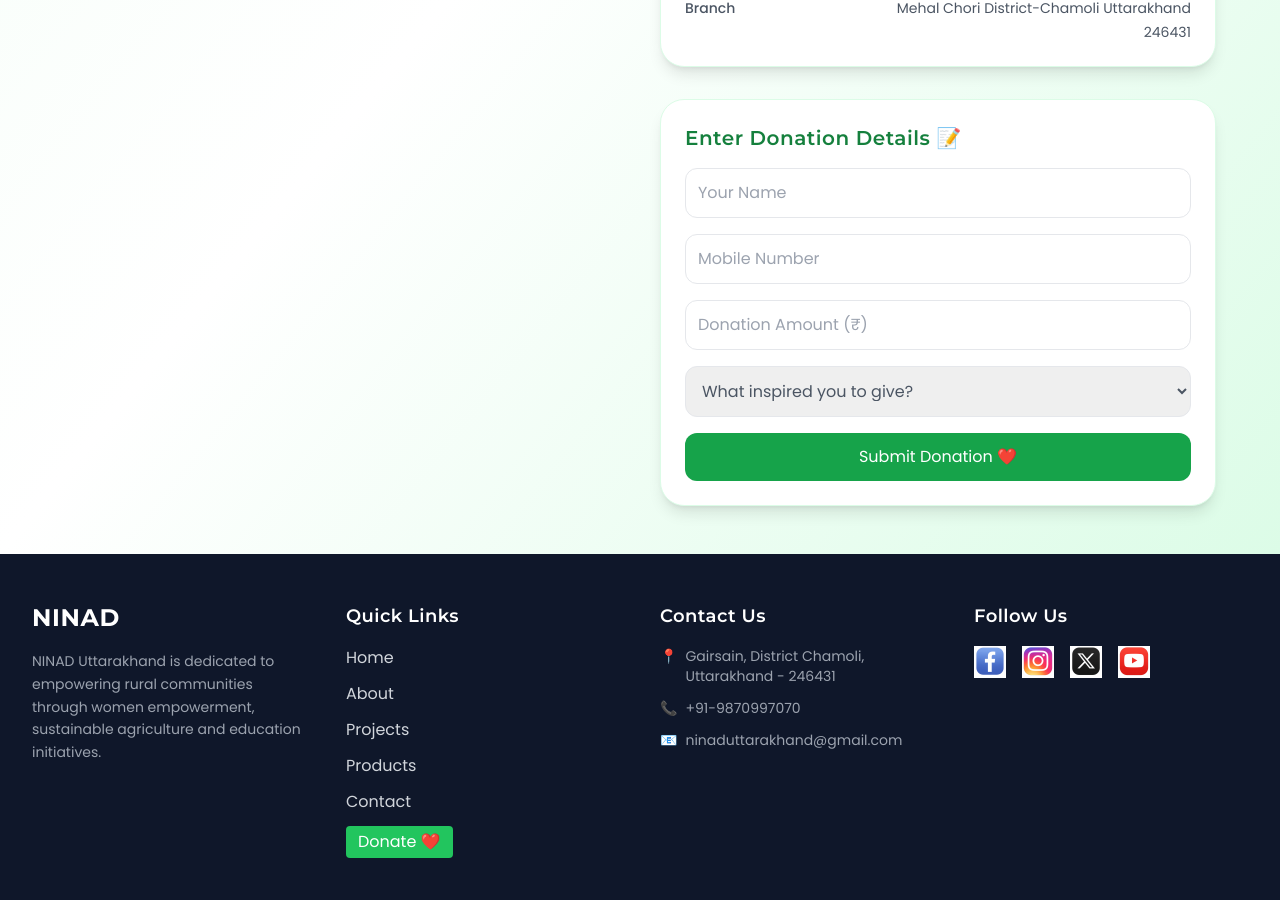
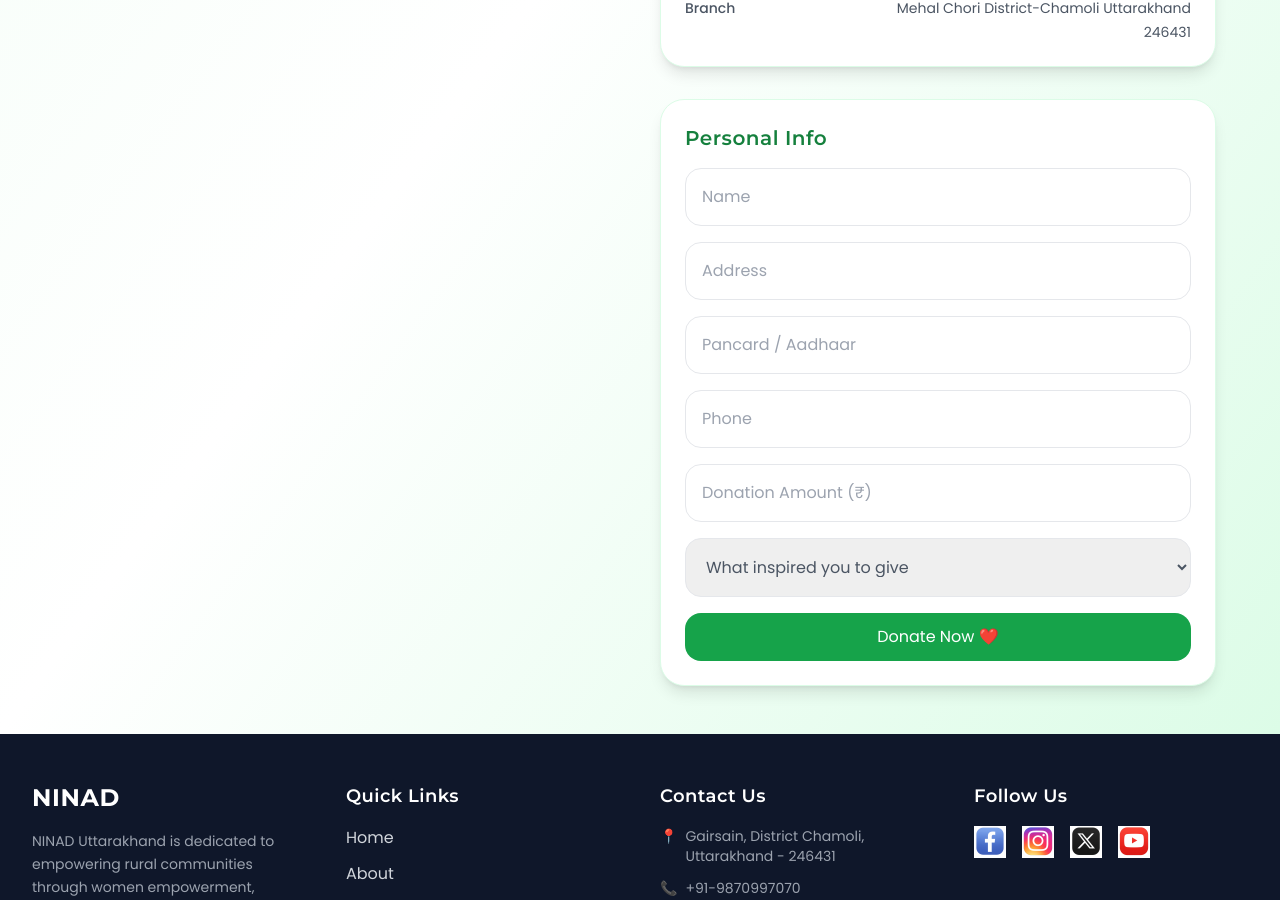
Before and after one commit to Altarina-creative/Ninad-, a React (Vite) app in the folder client/: page /donate in a window 1280 px wide. Shown: the part 1160-2060 px from the top of the page. Built offline with nearby package versions, Linux system fonts and the light colour scheme.

Commit message:
Update Donate.jsx

```diff
--- a/client/src/pages/Donate.jsx
+++ b/client/src/pages/Donate.jsx
@@ -5,8 +5,11 @@ import Swal from "sweetalert2";
 
 const Donate = () => {
 
+  // ✅ UPDATED STATE
   const [form, setForm] = useState({
     name: "",
+    address: "",
+    pan: "",
     phone: "",
     amount: "",
     reason: ""
@@ -31,6 +34,8 @@ const Donate = () => {
 
       setForm({
         name: "",
+        address: "",
+        pan: "",
         phone: "",
         amount: "",
         reason: ""
@@ -143,7 +148,7 @@ const Donate = () => {
             </p>
           </div>
 
-          {/* ✅ BANK DETAILS (BACK ADDED) */}
+          {/* BANK DETAILS */}
           <div className="bg-white shadow-lg rounded-3xl p-6 border border-green-100">
             <h2 className="text-xl font-semibold text-green-700 mb-4">
               Bank Details 🏦
@@ -176,27 +181,33 @@ const Donate = () => {
                 <span className="text-right flex-1">
                   Mehal Chori District-Chamoli Uttarakhand
                   <br />
-                <span className="block mt-1">246431</span>
+                  <span className="block mt-1">246431</span>
                 </span>
               </div>
             </div>
           </div>
 
-          {/* FORM */}
+          {/* ✅ UPDATED FORM */}
           <form
             onSubmit={handleSubmit}
             className="bg-white shadow-lg rounded-3xl p-6 border border-green-100 space-y-4"
           >
             <h2 className="text-xl font-semibold text-green-700">
-              Enter Donation Details 📝
+              Personal Info
             </h2>
 
-            <input type="text" name="name" placeholder="Your Name" value={form.name} onChange={handleChange} className="w-full p-3 border rounded-xl" />
-            <input type="number" name="phone" placeholder="Mobile Number" value={form.phone} onChange={handleChange} className="w-full p-3 border rounded-xl" />
-            <input type="number" name="amount" placeholder="Donation Amount (₹)" value={form.amount} onChange={handleChange} className="w-full p-3 border rounded-xl" />
+            <input type="text" name="name" placeholder="Name" value={form.name} onChange={handleChange} className="w-full p-4 border rounded-2xl" />
 
-            <select name="reason" value={form.reason} onChange={handleChange} className="w-full p-3 border rounded-xl text-gray-600">
-              <option value="">What inspired you to give?</option>
+            <input type="text" name="address" placeholder="Address" value={form.address} onChange={handleChange} className="w-full p-4 border rounded-2xl" />
+
+            <input type="text" name="pan" placeholder="Pancard / Aadhaar" value={form.pan} onChange={handleChange} className="w-full p-4 border rounded-2xl" />
+
+            <input type="number" name="phone" placeholder="Phone" value={form.phone} onChange={handleChange} className="w-full p-4 border rounded-2xl" />
+
+            <input type="number" name="amount" placeholder="Donation Amount (₹)" value={form.amount} onChange={handleChange} className="w-full p-4 border rounded-2xl" />
+
+            <select name="reason" value={form.reason} onChange={handleChange} className="w-full p-4 border rounded-2xl text-gray-600">
+              <option value="">What inspired you to give</option>
               <option value="Education Support">Education Support</option>
               <option value="Food Donation">Food Donation</option>
               <option value="Women Empowerment">Women Empowerment</option>
@@ -204,8 +215,8 @@ const Donate = () => {
               <option value="General Charity">General Charity</option>
             </select>
 
-            <button type="submit" className="w-full bg-green-600 text-white py-3 rounded-xl hover:bg-green-700">
-              Submit Donation ❤️
+            <button type="submit" className="w-full bg-green-600 text-white py-3 rounded-2xl hover:bg-green-700">
+              Donate Now ❤️
             </button>
 
           </form>
```
